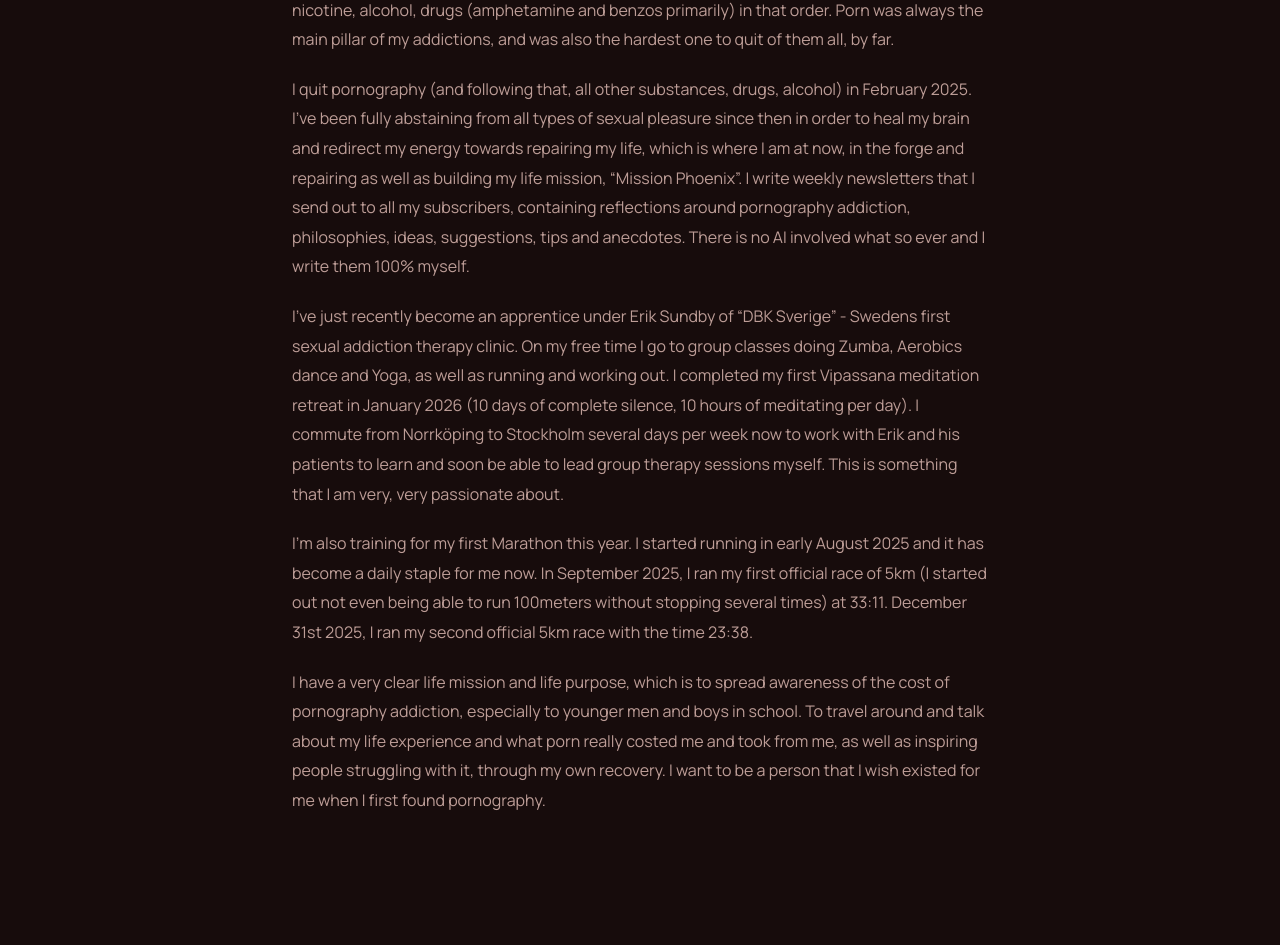
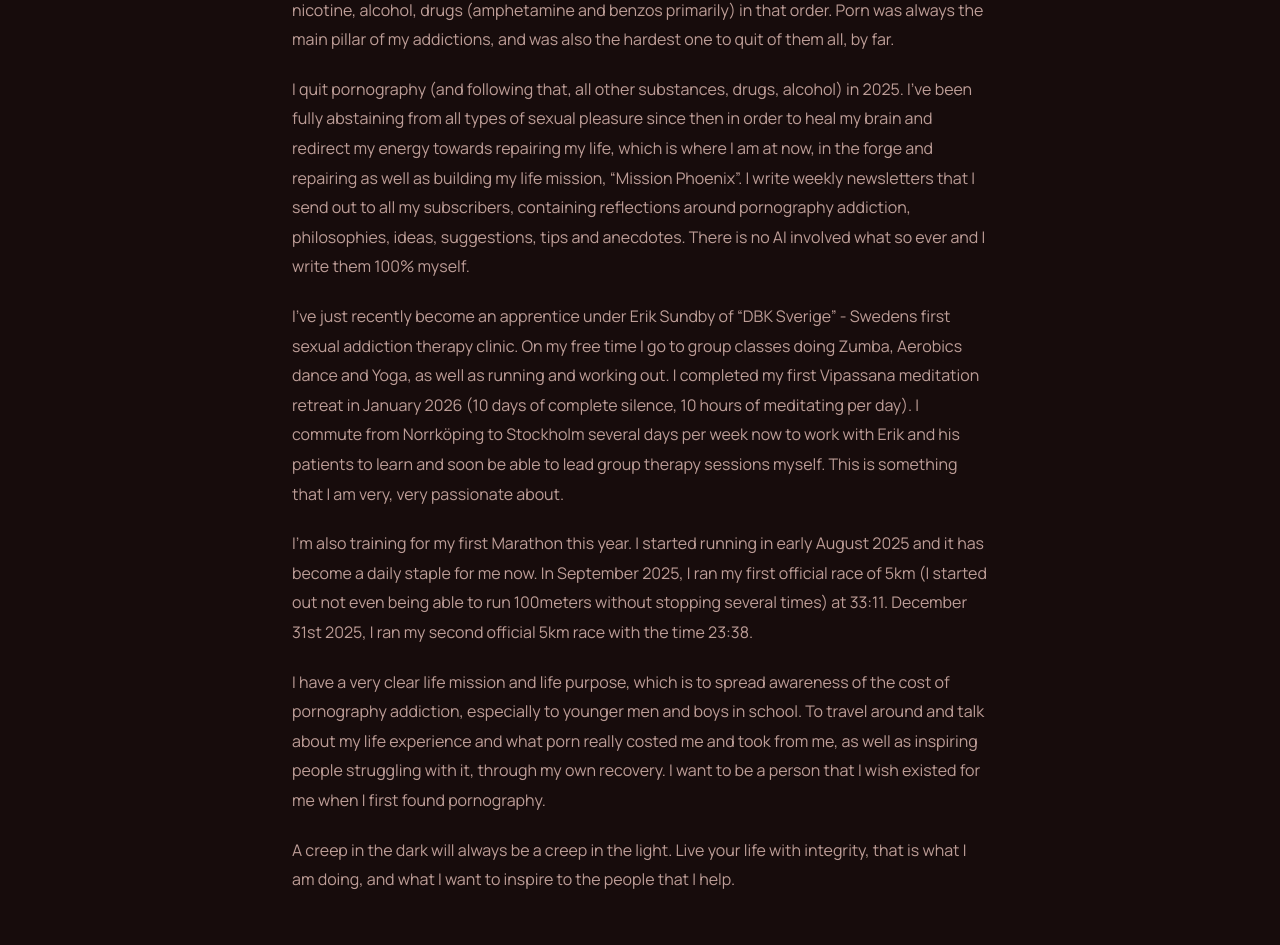
Before and after one commit to MichaelFjell/missionphoenix, a React (Vite) app in the folder mission-phoenix/: page /about in a window 1280 px wide. Shown: the part 521-1466 px from the top of the page. Built offline with nearby package versions, Linux system fonts and the light colour scheme; no server answers.

Commit message:
Update personal story and mission in About component

```diff
--- a/mission-phoenix/src/About.jsx
+++ b/mission-phoenix/src/About.jsx
@@ -24,13 +24,16 @@ export default function About() {
         <div className="about-body">
           <p>My name is Michael and I&rsquo;m 41 years old. I&apos;ve been addicted to, primarily pornography, since I was around 10 years old. Porn was my first real addiction, followed by computer games, nicotine, alcohol, drugs (amphetamine and benzos primarily) in that order. Porn was always the main pillar of my addictions, and was also the hardest one to quit of them all, by far.</p>
 
-          <p>I quit pornography (and following that, all other substances, drugs, alcohol) in February 2025. I&apos;ve been fully abstaining from all types of sexual pleasure since then in order to heal my brain and redirect my energy towards repairing my life, which is where I am at now, in the forge and repairing as well as building my life mission, &ldquo;Mission Phoenix&rdquo;. I write weekly newsletters that I send out to all my subscribers, containing reflections around pornography addiction, philosophies, ideas, suggestions, tips and anecdotes. There is no AI involved what so ever and I write them 100% myself.</p>
+          <p>I quit pornography (and following that, all other substances, drugs, alcohol) in 2025. I&apos;ve been fully abstaining from all types of sexual pleasure since then in order to heal my brain and redirect my energy towards repairing my life, which is where I am at now, in the forge and repairing as well as building my life mission, &ldquo;Mission Phoenix&rdquo;. I write weekly newsletters that I send out to all my subscribers, containing reflections around pornography addiction, philosophies, ideas, suggestions, tips and anecdotes. There is no AI involved what so ever and I write them 100% myself.</p>
 
           <p>I&apos;ve just recently become an apprentice under Erik Sundby of &ldquo;DBK Sverige&rdquo; - Swedens first sexual addiction therapy clinic. On my free time I go to group classes doing Zumba, Aerobics dance and Yoga, as well as running and working out. I completed my first Vipassana meditation retreat in January 2026 (10 days of complete silence, 10 hours of meditating per day). I commute from Norrk&ouml;ping to Stockholm several days per week now to work with Erik and his patients to learn and soon be able to lead group therapy sessions myself. This is something that I am very, very passionate about.</p>
 
           <p>I&apos;m also training for my first Marathon this year. I started running in early August 2025 and it has become a daily staple for me now. In September 2025, I ran my first official race of 5km (I started out not even being able to run 100meters without stopping several times) at 33:11. December 31st 2025, I ran my second official 5km race with the time 23:38.</p>
 
           <p> I have a very clear life mission and life purpose, which is to spread awareness of the cost of pornography addiction, especially to younger men and boys in school. To travel around and talk about my life experience and what porn really costed me and took from me, as well as inspiring people struggling with it, through my own recovery. I want to be a person that I wish existed for me when I first found pornography.</p>
+
+          <p> A creep in the dark will always be a creep in the light. Live your life with integrity, that is what I am doing, and what I want to inspire to the people that I help. </p>
+
         </div>
 
       </main>
```
